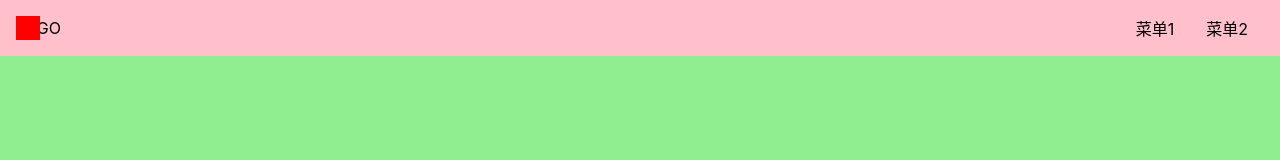
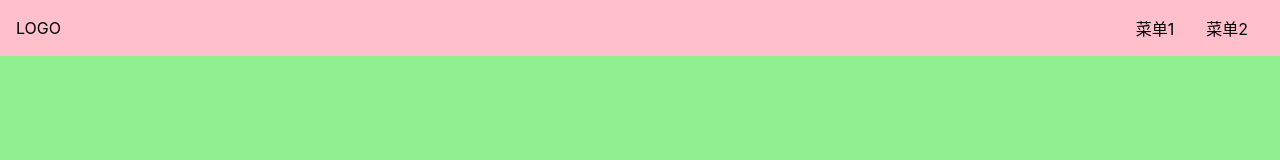
Before and after one commit to goldEli/vui, a Vue app: page /#/ in a window 1280 px wide. Shown: the top 160 px of the page. Built offline with nearby package versions, Linux system fonts and the light colour scheme.

Commit message:
optimize aside

```diff
--- a/src/App.vue
+++ b/src/App.vue
@@ -7,7 +7,8 @@ import {provide, reactive, ref} from "vue"
 export default {
   name: "App",
   setup() {
-    const menuVisible = ref(true)
+    const windowWidth = window.document.documentElement.clientWidth
+    const menuVisible = ref(windowWidth > 500 ? true : false)
     provide("menuVisible", menuVisible)
   }
 };
--- a/src/components/Topnav.vue
+++ b/src/components/Topnav.vue
@@ -1,11 +1,11 @@
 <template>
   <div class="topnav">
-    <div @click="toggleVisible" class="logo">LOGO</div>
+    <div class="logo">LOGO</div>
     <ul class="menu">
       <li>菜单1</li>
       <li>菜单2</li>
     </ul>
-    <span class="toggleAside"></span>
+    <span @click="toggleVisible" class="toggleAside"></span>
   </div>
 </template>
 <script lang="ts">
@@ -45,7 +45,7 @@ export default {
     }
   }
   > .toggleAside {
-    display: inline-block;
+    display: none;
     width: 24px;
     height: 24px;
     background: red;
@@ -61,6 +61,9 @@ export default {
     > .logo {
       margin: 0 auto;
     }
+    > .toggleAside {
+      display: inline-block;
+    }
   }
 }
 </style>
--- a/src/views/Doc.vue
+++ b/src/views/Doc.vue
@@ -44,10 +44,6 @@ aside {
   background: lightblue;
   width: 150px;
   padding: 16px;
-  position: fixed;
-  padding-top: 70px;
-  top: 0;
-  left: 0;
   > h2 {
     margin-bottom: 4px;
   }
@@ -56,5 +52,11 @@ aside {
       padding: 4px 0;
     }
   }
+  @media (max-width: 500px) {
+    position: fixed;
+    top: 0;
+    left: 0;
+    padding-top: 70px;
+  }
 }
 </style>
```
